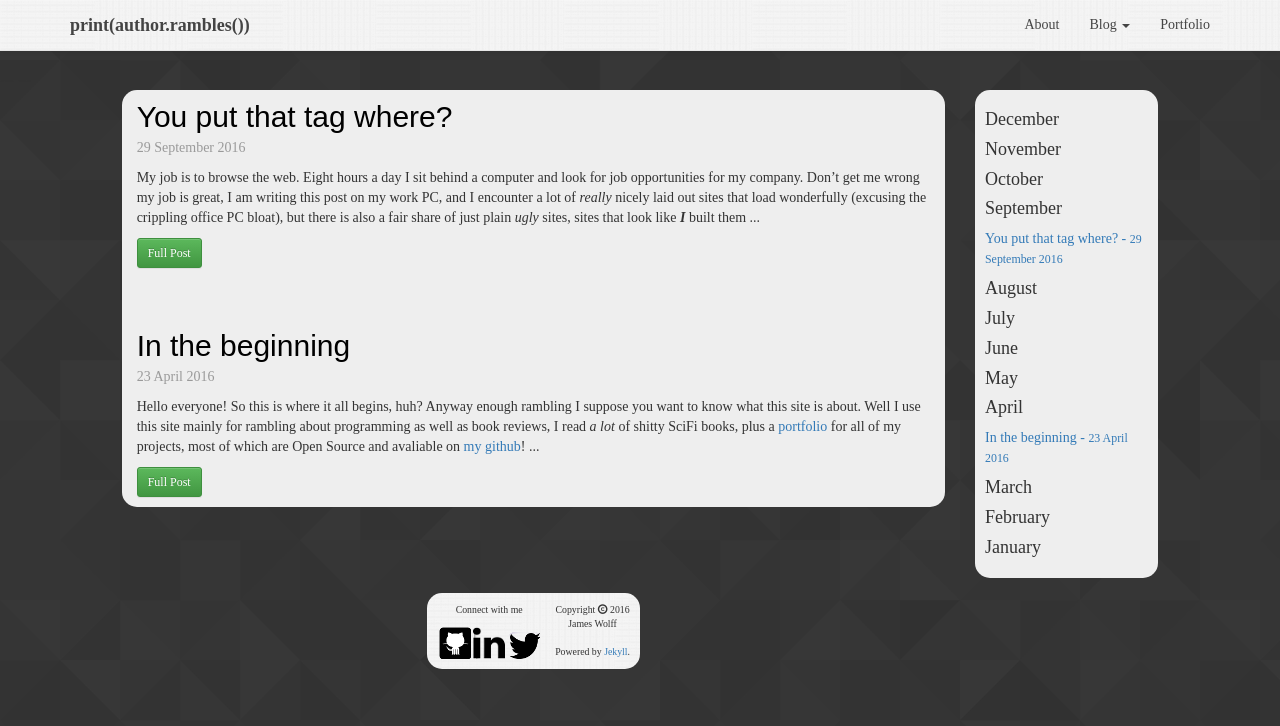
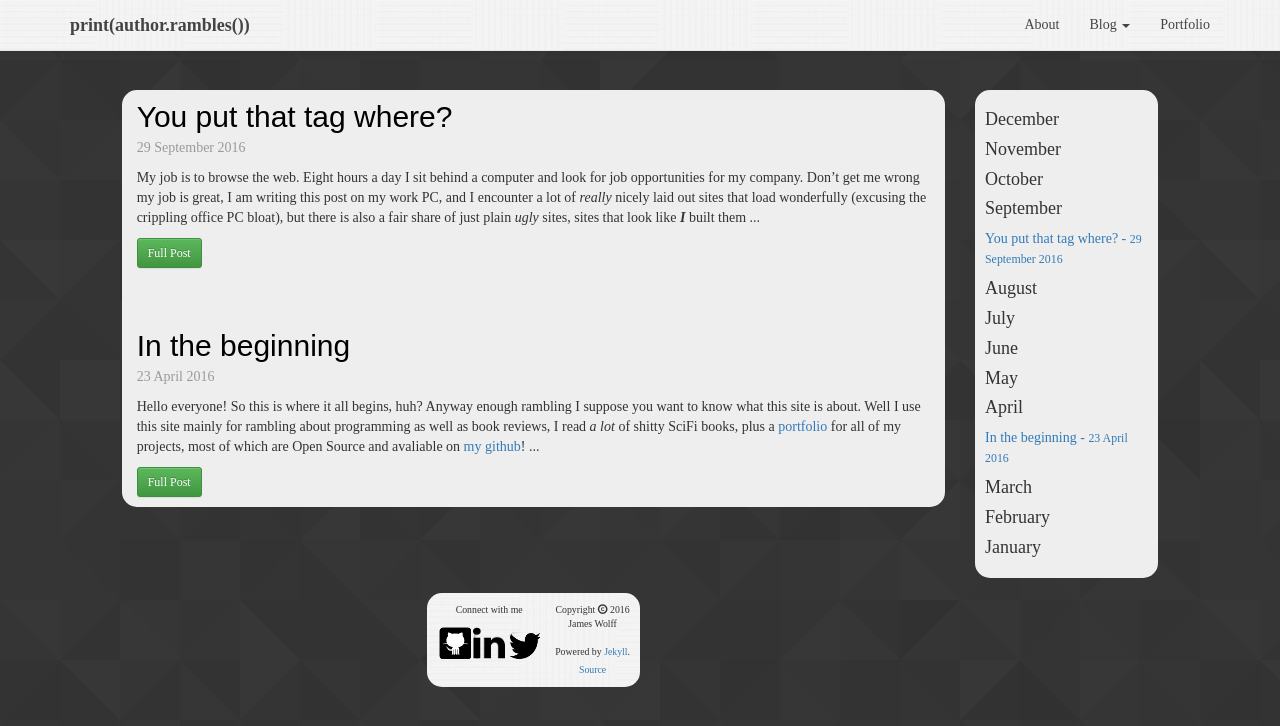
Before and after one commit to jwolff52/wolffblog, a Jekyll site: the page built from index.html, in a window 1280 px wide. Shown: the top 726 px of the page. Built offline with Jekyll 4.4.1, drawn with Linux system fonts in a browser that asks for light colours; some web fonts are replaced.

Commit message:
Update footer.html

```diff
--- a/_includes/footer.html
+++ b/_includes/footer.html
@@ -9,4 +9,5 @@
 <div class="footer-right">
 	<p>Copyright <span class="glyphicon glyphicon-copyright-mark"></span> 2016<br />James Wolff</p>
 	<p class="powered-by">Powered by <a href="https://jekyllrb.com">Jekyll</a>.</p>
+	<p class="powered-by"><a href="https://github.com/jwolff52/wolffblog">Source</a></p>
 </div>
```
